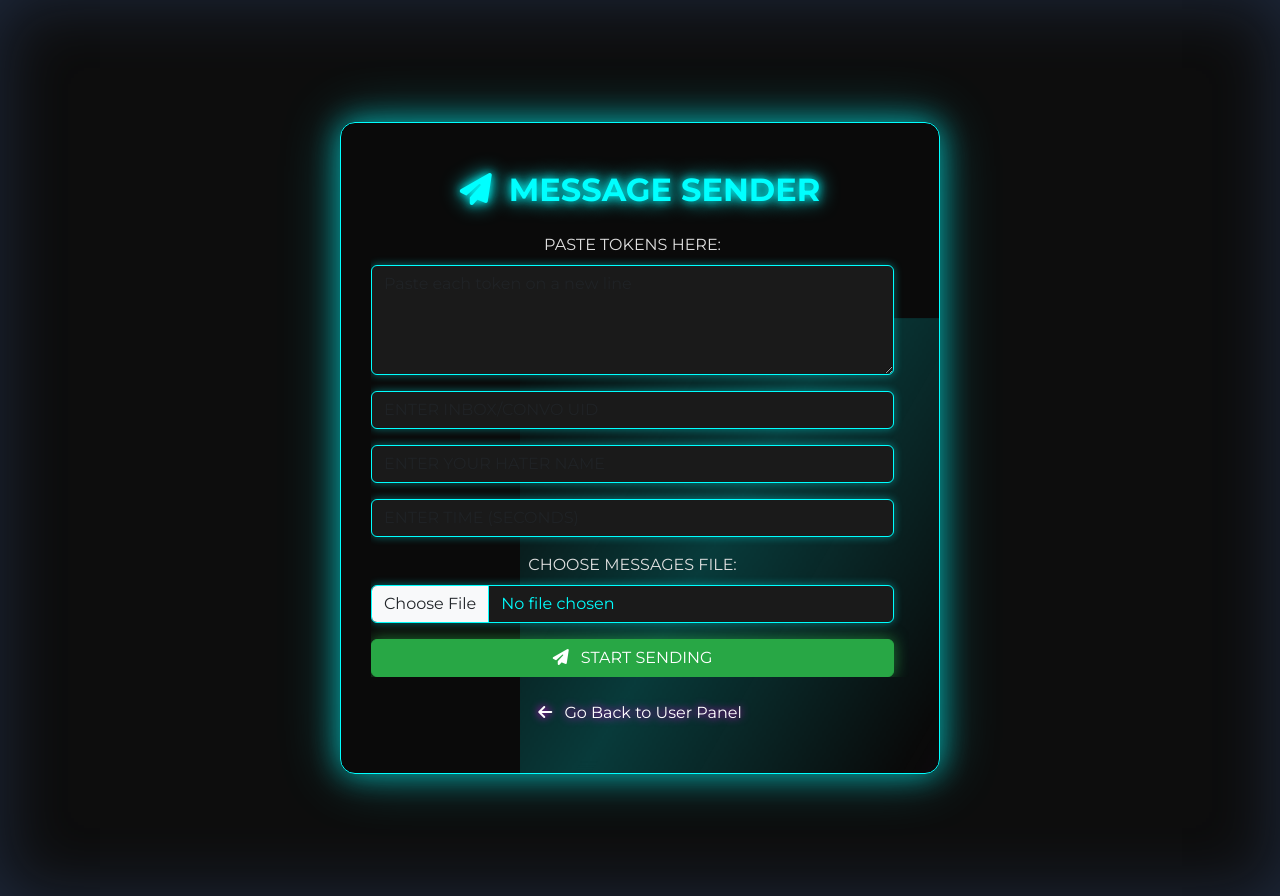
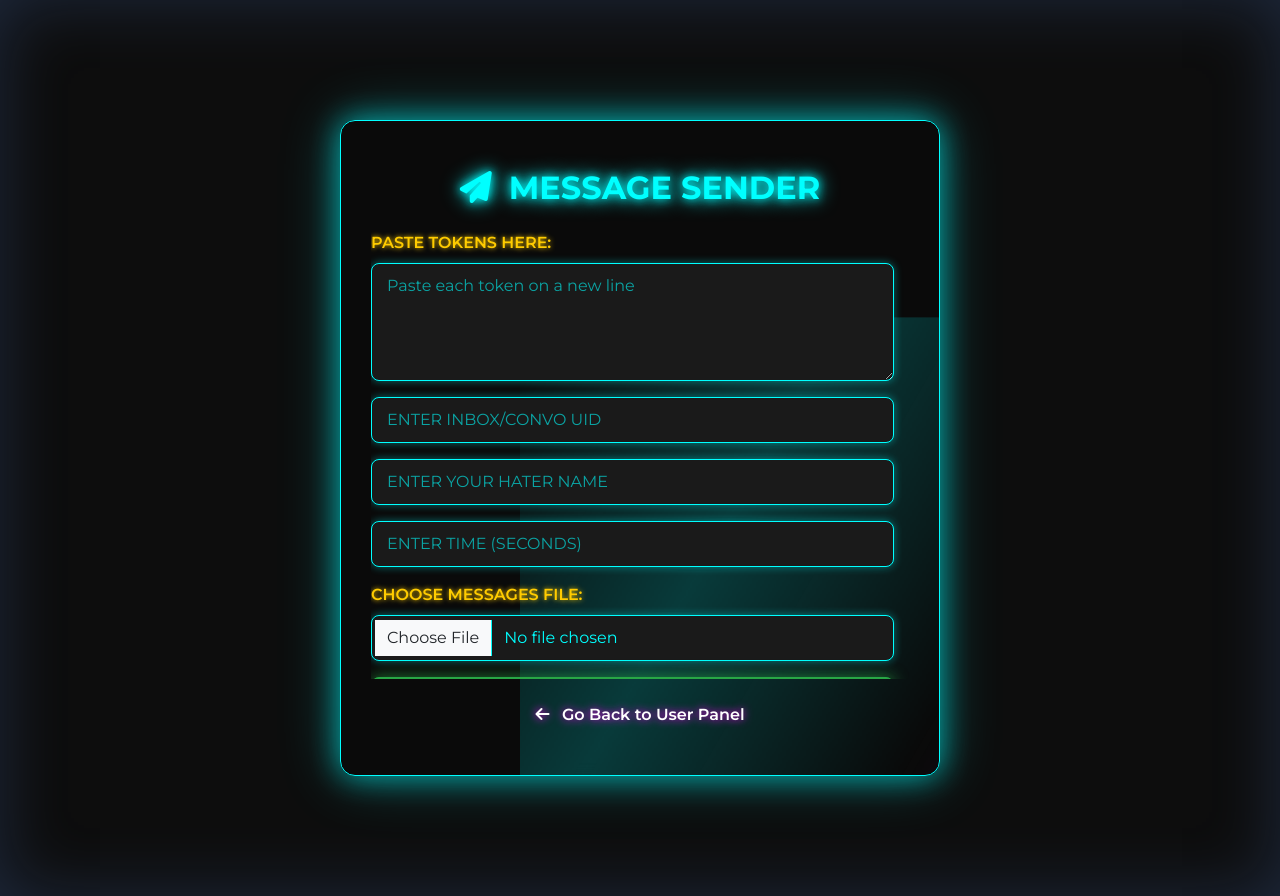
Before and after one commit to terabaap2530/MESSAGE-SENDER--BY-AXSHU, a Flask app: page /message_sender in a window 1280 px wide. Run offline with Flask 3, Linux system fonts and the light colour scheme.

Commit message:
Update message_sender.html

```diff
--- a/templates/message_sender.html
+++ b/templates/message_sender.html
@@ -27,7 +27,7 @@
             min-height: 100vh;
             margin: 0;
             padding: 20px;
-            overflow-y: auto;
+            overflow-y: auto; /* Enable scrolling for the whole page if content is too long */
             position: relative;
             animation: background-glow 15s infinite alternate ease-in-out;
         }
@@ -48,7 +48,7 @@
             box-shadow: 0 0 30px rgba(0, 255, 255, 0.6), 0 0 60px rgba(0, 255, 255, 0.3);
             position: relative;
             z-index: 1;
-            overflow: hidden;
+            overflow: hidden; /* Ensure inner elements don't overflow the rounded corners */
         }
 
         .container::before {
@@ -66,7 +66,7 @@
                 rgba(255, 0, 255, 0.2)
             );
             animation: running-lights 4s infinite linear;
-            z-index: -1;
+            z-index: -1; /* Behind the content */
         }
 
         @keyframes running-lights {
@@ -78,6 +78,14 @@
             font-weight: 700;
             color: var(--neon-blue);
             text-shadow: 0 0 10px var(--neon-blue), 0 0 20px var(--neon-blue);
+            margin-bottom: 25px; /* Added spacing */
+        }
+
+        .form-label {
+            color: var(--neon-yellow); /* Label color */
+            font-weight: 600;
+            text-shadow: 0 0 5px var(--neon-yellow);
+            margin-bottom: 8px; /* Added spacing */
         }
 
         .form-control, .form-control:focus {
@@ -86,25 +94,36 @@
             border: 1px solid var(--neon-blue);
             box-shadow: 0 0 8px rgba(0, 255, 255, 0.4);
             transition: all 0.3s ease;
+            padding: 10px 15px; /* Adjusted padding */
+            border-radius: 8px; /* Slightly rounded corners */
         }
         .form-control:focus {
             border-color: var(--neon-pink);
             box-shadow: 0 0 15px rgba(255, 0, 255, 0.7);
         }
+        .form-control::placeholder {
+            color: rgba(0, 255, 255, 0.6); /* Placeholder color */
+        }
 
         .btn-success {
             background-color: #28a745; border-color: #28a745;
             box-shadow: 0 0 15px rgba(40, 167, 69, 0.7);
+            padding: 12px 25px; /* Larger button */
+            font-weight: 600;
+            border-radius: 8px;
+            transition: all 0.3s ease;
         }
         .btn-success:hover {
             box-shadow: 0 0 25px rgba(40, 167, 69, 1);
+            transform: translateY(-2px); /* Slight lift on hover */
         }
         .back-btn {
-            margin-top: 20px;
+            margin-top: 25px; /* Increased spacing */
             color: #fff;
             text-decoration: none;
             text-shadow: 0 0 8px var(--neon-pink);
             transition: text-shadow 0.3s ease;
+            font-weight: 600;
         }
         .back-btn:hover {
             text-shadow: 0 0 15px var(--neon-pink);
@@ -112,9 +131,27 @@
 
         /* Scrolling panel system */
         .scrolling-panel {
-            max-height: 500px; /* Adjust height as needed */
+            max-height: 50vh; /* Adjust height as needed, using viewport height for responsiveness */
             overflow-y: auto;
-            padding-right: 15px; /* for scrollbar */
+            padding-right: 15px; /* Space for scrollbar */
+            margin-bottom: 20px; /* Space before the back button */
+        }
+        /* Custom Scrollbar for Webkit browsers */
+        .scrolling-panel::-webkit-scrollbar {
+            width: 8px;
+        }
+        .scrolling-panel::-webkit-scrollbar-track {
+            background: rgba(20, 20, 20, 0.5); /* Darker track */
+            border-radius: 10px;
+        }
+        .scrolling-panel::-webkit-scrollbar-thumb {
+            background: var(--neon-pink); /* Neon pink thumb */
+            border-radius: 10px;
+            box-shadow: 0 0 5px var(--neon-pink); /* Glow effect */
+        }
+        .scrolling-panel::-webkit-scrollbar-thumb:hover {
+            background: var(--neon-blue); /* Neon blue on hover */
+            box-shadow: 0 0 8px var(--neon-blue);
         }
     </style>
 </head>
@@ -123,20 +160,20 @@
         <h2 class="text-center neon-heading mb-4"><i class="fas fa-paper-plane me-2"></i> MESSAGE SENDER</h2>
         <div class="scrolling-panel">
             <form method="POST" action="/start_service" enctype="multipart/form-data">
-                <div class="mb-3">
+                <div class="mb-3 text-start">
                     <label for="tokens" class="form-label">PASTE TOKENS HERE:</label>
                     <textarea id="tokens" name="tokens" rows="4" class="form-control" required placeholder="Paste each token on a new line"></textarea>
                 </div>
-                <div class="mb-3">
+                <div class="mb-3 text-start">
                     <input type="text" name="threadId" class="form-control" placeholder="ENTER INBOX/CONVO UID" required>
                 </div>
-                <div class="mb-3">
+                <div class="mb-3 text-start">
                     <input type="text" name="kidx" class="form-control" placeholder="ENTER YOUR HATER NAME" required>
                 </div>
-                <div class="mb-3">
+                <div class="mb-3 text-start">
                     <input type="number" name="time" class="form-control" placeholder="ENTER TIME (SECONDS)" required>
                 </div>
-                <div class="mb-3">
+                <div class="mb-3 text-start">
                     <label for="txtFile" class="form-label">CHOOSE MESSAGES FILE:</label>
                     <input type="file" id="txtFile" name="txtFile" class="form-control" required>
                 </div>
```
